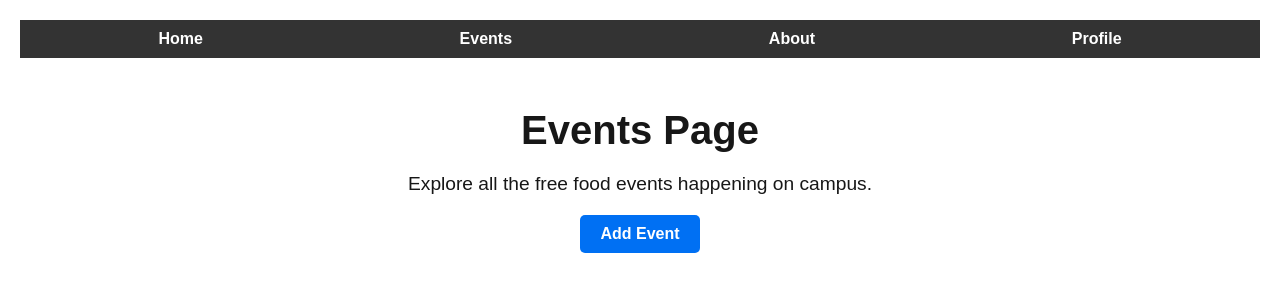
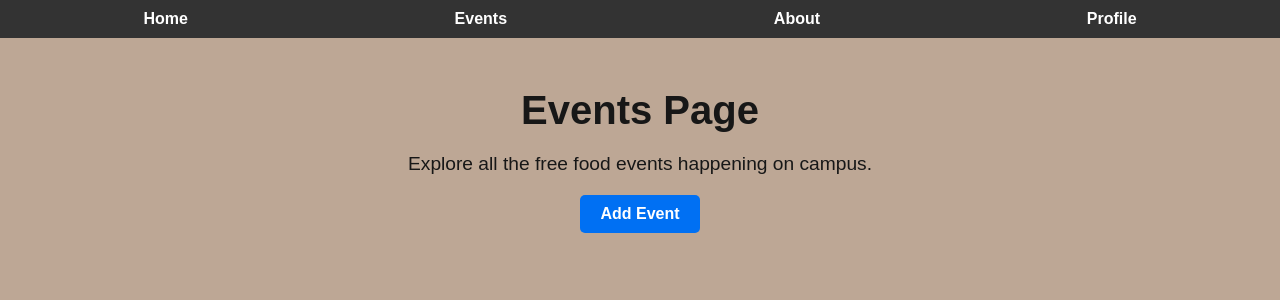
Before and after one commit to wjorgensen/SparkBytes, a Next.js app in the folder client/: page /events in a window 1280 px wide. Shown: the top 300 px of the page. Built offline with nearby package versions, Linux system fonts and the light colour scheme.

Commit message:
added styling to events page container, comment on home styling to clarify

```diff
--- a/client/src/styles/Events.module.scss
+++ b/client/src/styles/Events.module.scss
@@ -1,6 +1,10 @@
 .container {
-    padding: 20px;
-    font-family: Arial, sans-serif;
+  min-height: 100vh;
+  font-family: Arial, sans-serif;
+  text-align: center;
+  background-color: rgb(189,167,149);
+  margin: 0;
+  padding: 0;
   }
 
   .navbar {
--- a/client/src/styles/Home.module.scss
+++ b/client/src/styles/Home.module.scss
@@ -1,4 +1,4 @@
-
+/*contains styling for login page called index and home page called home*/
 .container {
   min-height: 100vh;
   font-family: Arial, sans-serif;
```
